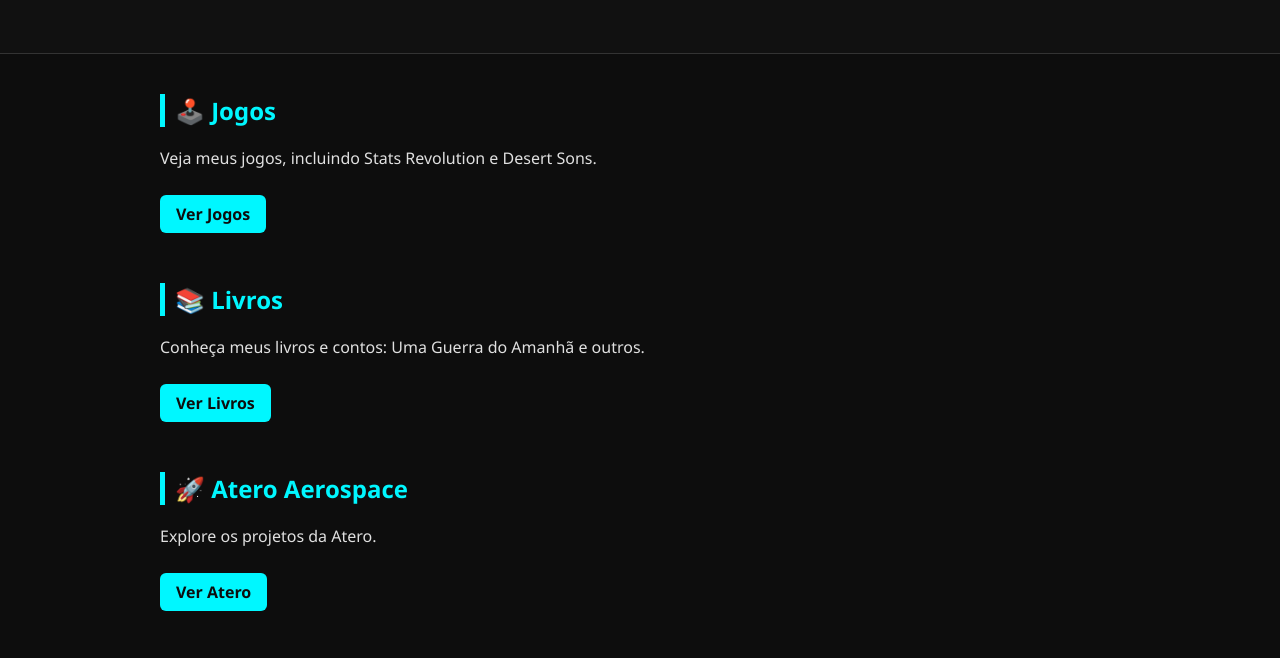
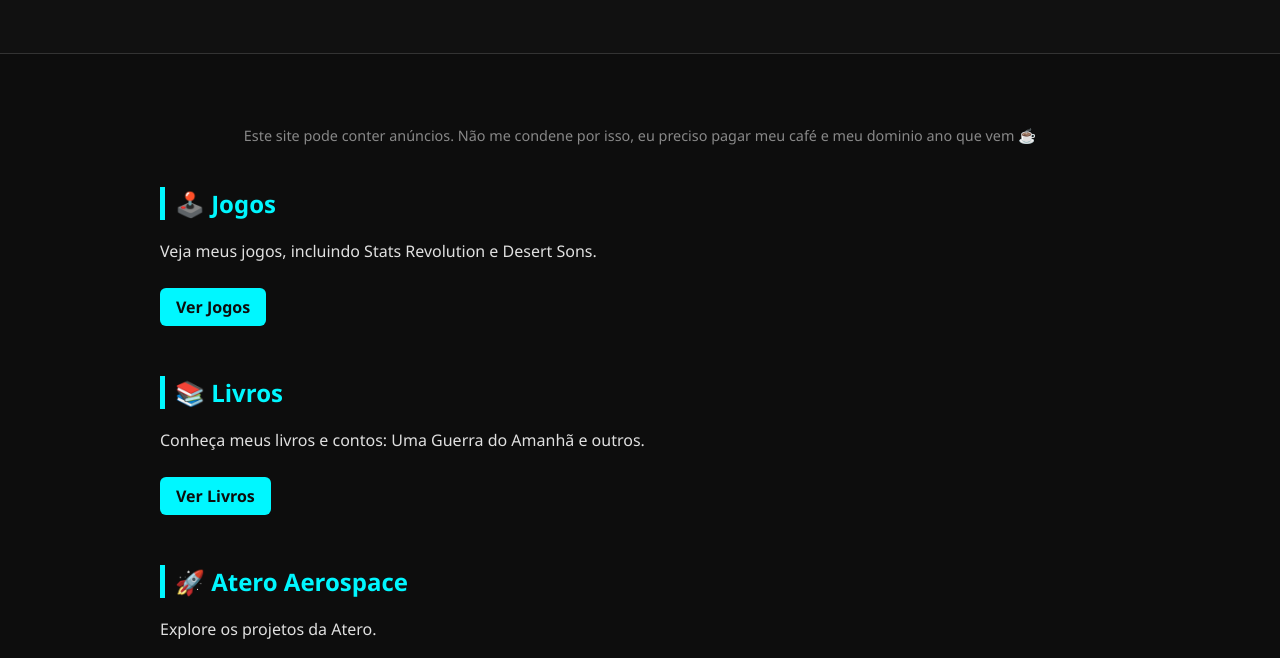
Before and after one commit to GamasDoRpg/Site-Ogramac, a plain HTML site: page index.html in a window 1280 px wide. Shown: the part 136-794 px from the top of the page. Drawn offline with Linux system fonts and the light colour scheme.

Commit message:
Update index.html

```diff
--- a/index.html
+++ b/index.html
@@ -85,6 +85,11 @@
     </header>
 
     <main>
+      <br>
+      <div style="text-align:center; font-size: 0.9em; color: #888; margin-top: 10px;">
+        Este site pode conter anúncios. Não me condene por isso, eu preciso pagar meu café e meu dominio ano que vem ☕
+      </div>
+      <br>
       <section>
         <h2>🕹️ Jogos</h2>
         <p>Veja meus jogos, incluindo Stats Revolution e Desert Sons.</p>
```
